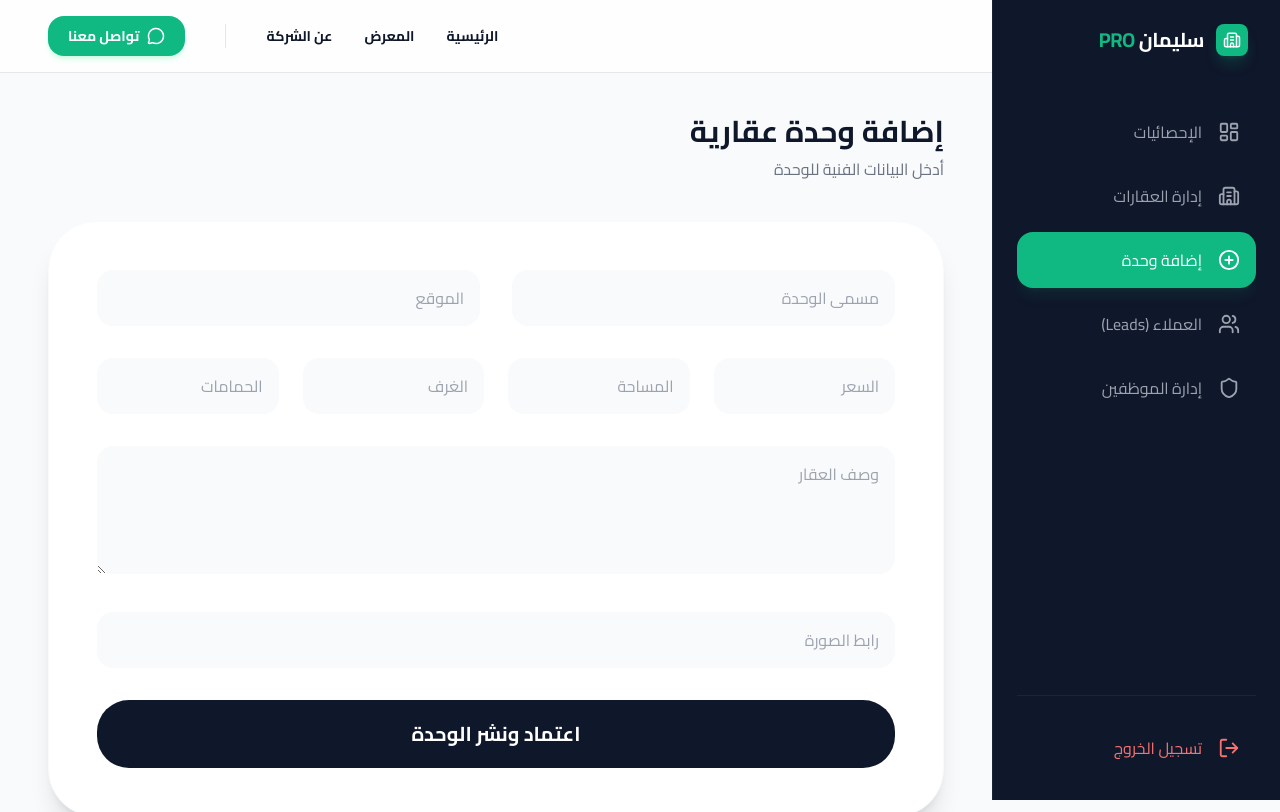
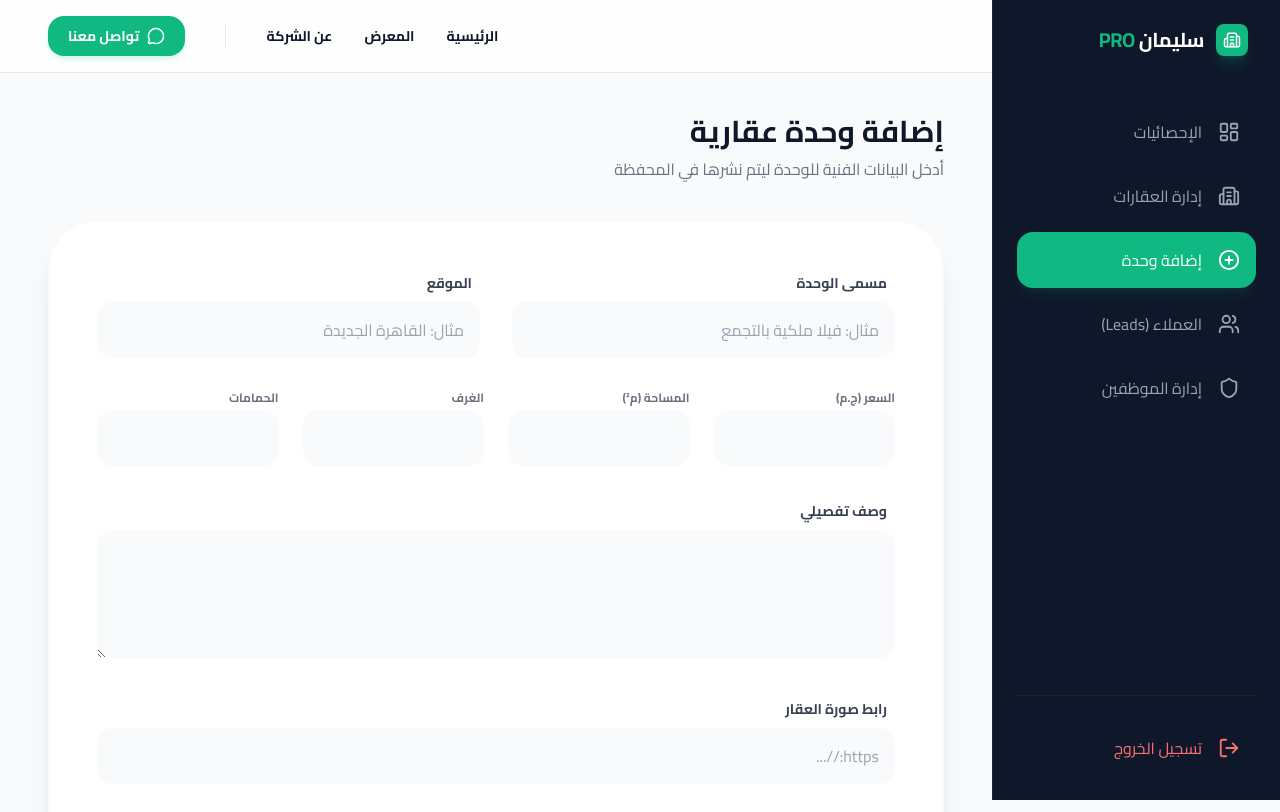
Before and after one commit to sameaminn-wq/suliman-real, a Next.js app: page /dashboard/add-property in a window 1280 px wide. Shown: the top 812 px of the page. Built offline with nearby package versions, Linux system fonts and the light colour scheme; no server answers.

Commit message:
Update properties to server components and fix security policies

```diff
--- a/app/dashboard/add-property/page.tsx
+++ b/app/dashboard/add-property/page.tsx
@@ -3,68 +3,132 @@
 import React, { useState } from 'react';
 import { useRouter } from 'next/navigation';
 import Sidebar from '@/components/Sidebar';
+// نستخدم نسخة العميل هنا لأننا داخل 'use client' ولأداء عمليات التفاعل
 import { supabase } from '@/lib/supabase';
-import { Building2, MapPin, ImageIcon, Loader2, Save, AlignRight, CheckCircle } from 'lucide-react';
+import { Loader2, MapPin, Save } from 'lucide-react';
 import toast, { Toaster } from 'react-hot-toast';
 
 export default function AddPropertyPage() {
   const router = useRouter();
   const [loading, setLoading] = useState(false);
-  const [success, setSuccess] = useState(false);
   const [formData, setFormData] = useState({
-    title: '', location: '', price: '', area: '',
-    rooms: '', bathrooms: '', type: 'شقة', description: '', image_url: ''
+    title: '',
+    location: '',
+    price: '',
+    area: '',
+    rooms: '',
+    bathrooms: '',
+    type: 'شقة',
+    description: '',
+    image_url: ''
   });
 
   const handleSubmit = async (e: React.FormEvent) => {
     e.preventDefault();
     setLoading(true);
+
     try {
+      // 1. جلب بيانات المستخدم الحالي لربطه بالعقار (أمان)
+      const { data: { user } } = await supabase.auth.getUser();
+
+      if (!user) {
+        toast.error('يجب تسجيل الدخول أولاً');
+        return;
+      }
+
+      // 2. إرسال البيانات مع التأكد من مطابقة أسماء الأعمدة في الجدول
       const { error } = await supabase.from('properties').insert([{
-        ...formData,
+        title: formData.title,
+        location: formData.location,
         price: parseFloat(formData.price) || 0,
         area: parseFloat(formData.area) || 0,
         rooms: parseInt(formData.rooms) || 0,
         bathrooms: parseInt(formData.bathrooms) || 0,
-        status: 'available',
+        type: formData.type,
+        description: formData.description,
+        image_url: formData.image_url,
+        status: 'available', // العمود الذي أضفناه
+        created_by: user.id, // ربط العقار بالموظف/الآدمن الحالي
         created_at: new Date().toISOString()
       }]);
 
       if (error) throw error;
-      setSuccess(true);
-      toast.success('تم الإضافة بنجاح');
-      setTimeout(() => { router.push('/dashboard'); router.refresh(); }, 1500);
+
+      toast.success('تم إضافة الوحدة بنجاح');
+
+      // توجيه المستخدم بعد النجاح
+      setTimeout(() => {
+        router.push('/dashboard');
+        router.refresh();
+      }, 1500);
+
     } catch (error: any) {
-      toast.error('حدث خطأ في الحفظ');
-    } finally { setLoading(false); }
+      console.error('Save Error:', error.message);
+      toast.error('فشل في حفظ البيانات: ' + error.message);
+    } finally {
+      setLoading(false);
+    }
   };
 
   return (
     <div className="flex min-h-screen bg-[#F8FAFC]" dir="rtl">
       <Toaster position="top-center" />
       <Sidebar role="ADMIN" />
+
       <main className="mr-72 flex-1 p-10">
         <div className="max-w-4xl mx-auto">
           <header className="mb-10">
             <h1 className="text-3xl font-black text-[#0F172A]">إضافة وحدة عقارية</h1>
-            <p className="text-gray-500 mt-2">أدخل البيانات الفنية للوحدة</p>
+            <p className="text-gray-500 mt-2">أدخل البيانات الفنية للوحدة ليتم نشرها في المحفظة</p>
           </header>
 
           <form onSubmit={handleSubmit} className="space-y-8 bg-white p-12 rounded-[3rem] shadow-xl border border-gray-50">
             <div className="grid grid-cols-1 md:grid-cols-2 gap-8">
-              <input required placeholder="مسمى الوحدة" className="w-full p-4 rounded-2xl bg-gray-50 border-none outline-none focus:ring-2 focus:ring-[#10B981]" value={formData.title} onChange={e => setFormData({...formData, title: e.target.value})} />
-              <input required placeholder="الموقع" className="w-full p-4 rounded-2xl bg-gray-50 border-none outline-none focus:ring-2 focus:ring-[#10B981]" value={formData.location} onChange={e => setFormData({...formData, location: e.target.value})} />
+              <div className="space-y-2">
+                <label className="text-sm font-bold text-gray-700 mr-2">مسمى الوحدة</label>
+                <input required placeholder="مثال: فيلا ملكية بالتجمع" className="w-full p-4 rounded-2xl bg-gray-50 border-none outline-none focus:ring-2 focus:ring-[#10B981]" value={formData.title} onChange={e => setFormData({...formData, title: e.target.value})} />
+              </div>
+              <div className="space-y-2">
+                <label className="text-sm font-bold text-gray-700 mr-2">الموقع</label>
+                <input required placeholder="مثال: القاهرة الجديدة" className="w-full p-4 rounded-2xl bg-gray-50 border-none outline-none focus:ring-2 focus:ring-[#10B981]" value={formData.location} onChange={e => setFormData({...formData, location: e.target.value})} />
+              </div>
             </div>
+
             <div className="grid grid-cols-2 md:grid-cols-4 gap-6">
-              <input required type="number" placeholder="السعر" className="w-full p-4 rounded-2xl bg-gray-50 outline-none" value={formData.price} onChange={e => setFormData({...formData, price: e.target.value})} />
-              <input required type="number" placeholder="المساحة" className="w-full p-4 rounded-2xl bg-gray-50 outline-none" value={formData.area} onChange={e => setFormData({...formData, area: e.target.value})} />
-              <input required type="number" placeholder="الغرف" className="w-full p-4 rounded-2xl bg-gray-50 outline-none" value={formData.rooms} onChange={e => setFormData({...formData, rooms: e.target.value})} />
-              <input required type="number" placeholder="الحمامات" className="w-full p-4 rounded-2xl bg-gray-50 outline-none" value={formData.bathrooms} onChange={e => setFormData({...formData, bathrooms: e.target.value})} />
+              <div>
+                <label className="text-xs font-bold text-gray-500 mb-1 block">السعر (ج.م)</label>
+                <input required type="number" className="w-full p-4 rounded-2xl bg-gray-50 outline-none focus:ring-2 focus:ring-[#10B981]" value={formData.price} onChange={e => setFormData({...formData, price: e.target.value})} />
+              </div>
+              <div>
+                <label className="text-xs font-bold text-gray-500 mb-1 block">المساحة (م²)</label>
+                <input required type="number" className="w-full p-4 rounded-2xl bg-gray-50 outline-none focus:ring-2 focus:ring-[#10B981]" value={formData.area} onChange={e => setFormData({...formData, area: e.target.value})} />
+              </div>
+              <div>
+                <label className="text-xs font-bold text-gray-500 mb-1 block">الغرف</label>
+                <input required type="number" className="w-full p-4 rounded-2xl bg-gray-50 outline-none focus:ring-2 focus:ring-[#10B981]" value={formData.rooms} onChange={e => setFormData({...formData, rooms: e.target.value})} />
+              </div>
+              <div>
+                <label className="text-xs font-bold text-gray-500 mb-1 block">الحمامات</label>
+                <input required type="number" className="w-full p-4 rounded-2xl bg-gray-50 outline-none focus:ring-2 focus:ring-[#10B981]" value={formData.bathrooms} onChange={e => setFormData({...formData, bathrooms: e.target.value})} />
+              </div>
             </div>
-            <textarea rows={4} placeholder="وصف العقار" className="w-full p-4 rounded-2xl bg-gray-50 outline-none" value={formData.description} onChange={e => setFormData({...formData, description: e.target.value})} />
-            <input placeholder="رابط الصورة" className="w-full p-4 rounded-2xl bg-gray-50 outline-none" value={formData.image_url} onChange={e => setFormData({...formData, image_url: e.target.value})} />
-            <button disabled={loading} type="submit" className="w-full py-5 rounded-[2rem] bg-[#0F172A] text-white font-black text-xl hover:bg-[#1e293b] transition-all">
-              {loading ? <Loader2 className="animate-spin mx-auto" /> : 'اعتماد ونشر الوحدة'}
+
+            <div className="space-y-2">
+              <label className="text-sm font-bold text-gray-700 mr-2">وصف تفصيلي</label>
+              <textarea rows={4} className="w-full p-4 rounded-2xl bg-gray-50 outline-none focus:ring-2 focus:ring-[#10B981]" value={formData.description} onChange={e => setFormData({...formData, description: e.target.value})} />
+            </div>
+
+            <div className="space-y-2">
+              <label className="text-sm font-bold text-gray-700 mr-2">رابط صورة العقار</label>
+              <input placeholder="https://..." className="w-full p-4 rounded-2xl bg-gray-50 outline-none focus:ring-2 focus:ring-[#10B981]" value={formData.image_url} onChange={e => setFormData({...formData, image_url: e.target.value})} />
+            </div>
+
+            <button
+              disabled={loading}
+              type="submit"
+              className="w-full py-5 rounded-[2rem] bg-[#0F172A] text-white font-black text-xl hover:bg-[#1e293b] transition-all flex justify-center items-center gap-3 disabled:opacity-50"
+            >
+              {loading ? <Loader2 className="animate-spin" /> : <><Save size={24} /> اعتماد ونشر الوحدة</>}
             </button>
           </form>
         </div>
--- a/app/dashboard/properties/page.tsx
+++ b/app/dashboard/properties/page.tsx
@@ -1,98 +1,102 @@
-'use client';
+// حذف 'use client' لأننا سنعمل الآن على السيرفر
+import { createClient } from '@/lib/supabase/server'; // استخدام نسخة السيرفر
+import Sidebar from '@/components/Sidebar';
+import { MapPin, Building2, User } from 'lucide-react';
 
-import { useEffect, useState, useCallback } from 'react';
-import { supabase } from '@/lib/supabase';
-import Sidebar from '@/components/Sidebar';
-import { Loader2, MapPin, AlertCircle } from 'lucide-react';
-import toast, { Toaster } from 'react-hot-toast';
+// تعريف الأنواع (Interface)
+interface Property {
+  id: string;
+  title: string;
+  location: string;
+  price: number;
+  image_url: string | null;
+  created_at: string;
+  profiles: {
+    full_name: string | null;
+  } | null;
+}
 
-export default function PropertiesPage() {
-  const [data, setData] = useState<Property[]>([]);
-  const [loading, setLoading] = useState(true);
-  const [error, setError] = useState<string | null>(null);
+export default async function PropertiesPage() {
+  const supabase = await createClient();
 
-  const fetchProps = useCallback(async () => {
-    try {
-      setLoading(true);
-      setError(null);
-
-      const { data: properties, error: supabaseError } = await supabase
-        .from('properties')
-        .select('id, title, location, price, image_url, created_at')
-        .order('created_at', { ascending: false });
-
-      if (supabaseError) throw supabaseError;
-
-      setData(properties || []);
-    } catch (err: any) {
-      const errorMessage = err.message || 'حدث خطأ غير متوقع أثناء جلب البيانات';
-      setError(errorMessage);
-      toast.error(errorMessage);
-    } finally {
-      setLoading(false);
-    }
-  }, []);
-
-  useEffect(() => {
-    fetchProps();
-  }, [fetchProps]);
+  // جلب البيانات مباشرة من السيرفر مع ربط اسم "المعدل" من جدول البروفايلات
+  const { data: properties, error } = await supabase
+    .from('properties')
+    .select(`
+      id,
+      title,
+      location,
+      price,
+      image_url,
+      created_at,
+      profiles:created_by (
+        full_name
+      )
+    `)
+    .order('created_at', { ascending: false });
 
   return (
     <div className="flex min-h-screen bg-[#F8FAFC]" dir="rtl">
-      <Toaster position="top-center" />
       <Sidebar role="ADMIN" />
 
       <main className="mr-72 flex-1 p-10">
-        <header className="flex justify-between items-center mb-8">
+        <header className="mb-8">
           <h1 className="text-3xl font-black text-[#0F172A]">محفظة العقارات</h1>
-          <button
-            onClick={() => fetchProps()}
-            className="text-sm bg-white border border-gray-200 px-4 py-2 rounded-xl hover:bg-gray-50 transition-colors"
-          >
-            تحديث البيانات
-          </button>
+          <p className="text-gray-500">عرض وإدارة المحفظة العقارية الحالية</p>
         </header>
 
-        {loading ? (
-          <div className="flex flex-col items-center justify-center p-20 gap-4">
-            <Loader2 className="animate-spin text-[#10B981]" size={48} />
-            <p className="text-gray-500 font-medium">جاري تحميل العقارات...</p>
+        {error ? (
+          <div className="bg-red-50 p-6 rounded-[2rem] border border-red-100 text-red-700 font-bold">
+            خطأ في جلب البيانات: {error.message}
           </div>
-        ) : error ? (
-          <div className="bg-red-50 border border-red-100 p-6 rounded-[2rem] flex flex-col items-center gap-4">
-            <AlertCircle className="text-red-500" size={40} />
-            <p className="text-red-700 font-bold">{error}</p>
-            <button onClick={fetchProps} className="text-[#10B981] underline">إعادة المحاولة</button>
-          </div>
-        ) : data.length === 0 ? (
+        ) : !properties || properties.length === 0 ? (
           <div className="text-center p-20 bg-white rounded-[2rem] border-2 border-dashed border-gray-100">
-            <p className="text-gray-400">لا توجد عقارات مضافة حالياً.</p>
+            <p className="text-gray-400 font-bold">لا توجد عقارات مضافة حالياً.</p>
           </div>
         ) : (
           <div className="grid grid-cols-1 md:grid-cols-2 lg:grid-cols-3 gap-8">
-            {data.map((prop) => (
+            {properties.map((prop: Property) => (
               <div
                 key={prop.id}
-                className="bg-white rounded-[2.5rem] overflow-hidden shadow-sm border border-gray-100 hover:shadow-2xl hover:-translate-y-1 transition-all duration-300 group"
+                className="bg-white rounded-[2.5rem] overflow-hidden shadow-sm border border-gray-100 hover:shadow-2xl transition-all duration-300 group"
               >
                 <div className="h-56 bg-gray-100 relative overflow-hidden">
                   <img
                     src={prop.image_url || 'https://via.placeholder.com/400x300?text=No+Image'}
                     alt={prop.title}
                     className="w-full h-full object-cover transition-transform duration-500 group-hover:scale-110"
-                    loading="lazy"
                   />
                   <div className="absolute top-5 left-5 bg-white/95 backdrop-blur shadow-lg px-4 py-1.5 rounded-2xl text-sm font-black text-[#10B981]">
                     {prop.price?.toLocaleString('ar-EG') ?? '0'} ج.م
                   </div>
                 </div>
+
                 <div className="p-7">
                   <h3 className="font-black text-xl text-[#0F172A] mb-3 group-hover:text-[#10B981] transition-colors">
                     {prop.title}
                   </h3>
-                  <div className="flex items-center gap-2 text-gray-500">
+
+                  <div className="flex items-center gap-2 text-gray-500 mb-4">
                     <MapPin size={16} className="text-[#10B981]" />
                     <span className="text-sm font-medium">{prop.location}</span>
+                  </div>
+
+                  {/* قسم المعدل: يظهر اسم الموظف الذي أضاف العقار */}
+                  <div className="pt-4 border-t border-gray-50 flex items-center justify-between">
+                    <div className="flex items-center gap-2">
+                      <div className="w-8 h-8 rounded-full bg-gray-100 flex items-center justify-center">
+                        <User size={14} className="text-gray-400" />
+                      </div>
+                      <div className="flex flex-col">
+                        <span className="text-[10px] text-gray-400 font-bold">بواسطة</span>
+                        <span className="text-xs font-black text-[#0F172A]">
+                          {prop.profiles?.full_name || 'مسؤول النظام'}
+                        </span>
+                      </div>
+                    </div>
+                    <span className="text-[10px] text-gray-400 ltr">
+                      {new Date(prop.created_at).toLocaleDateString('ar-EG')}
+                    </span>
                   </div>
                 </div>
               </div>
```
Also changed, not shown: app/dashboard/customers/page.tsx (+4 -7 lines), 1 other file (tests, documents, lock files or other folders).
